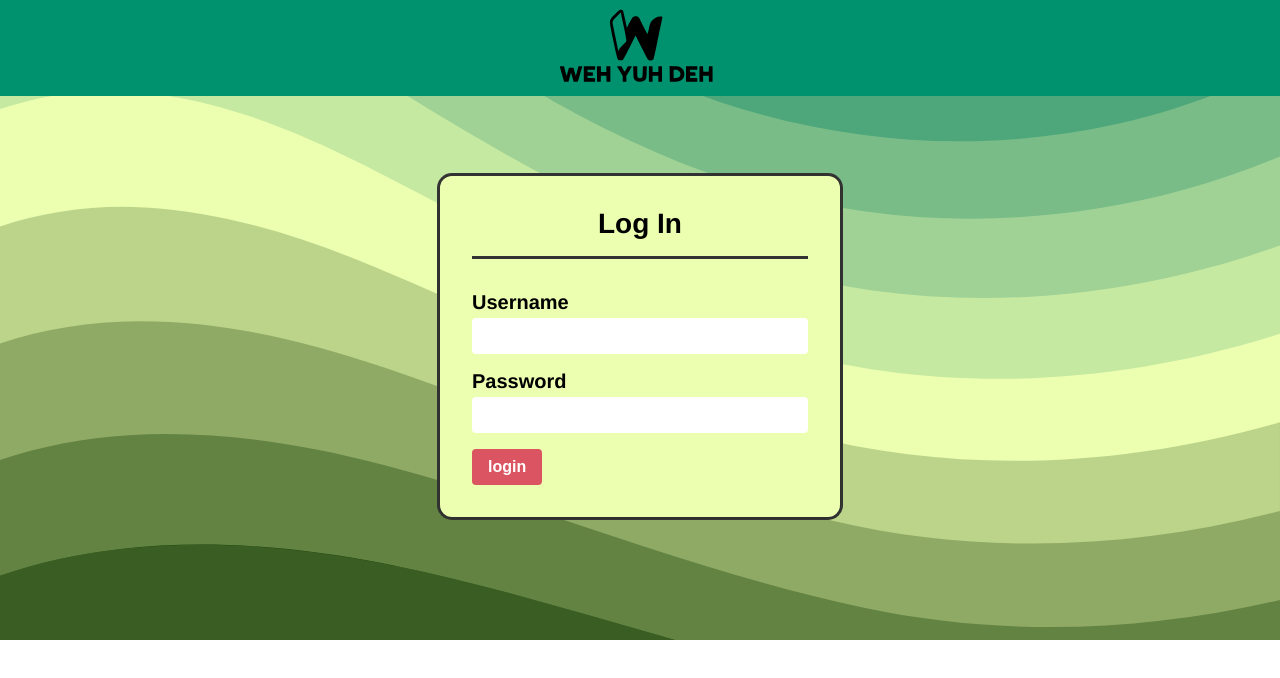
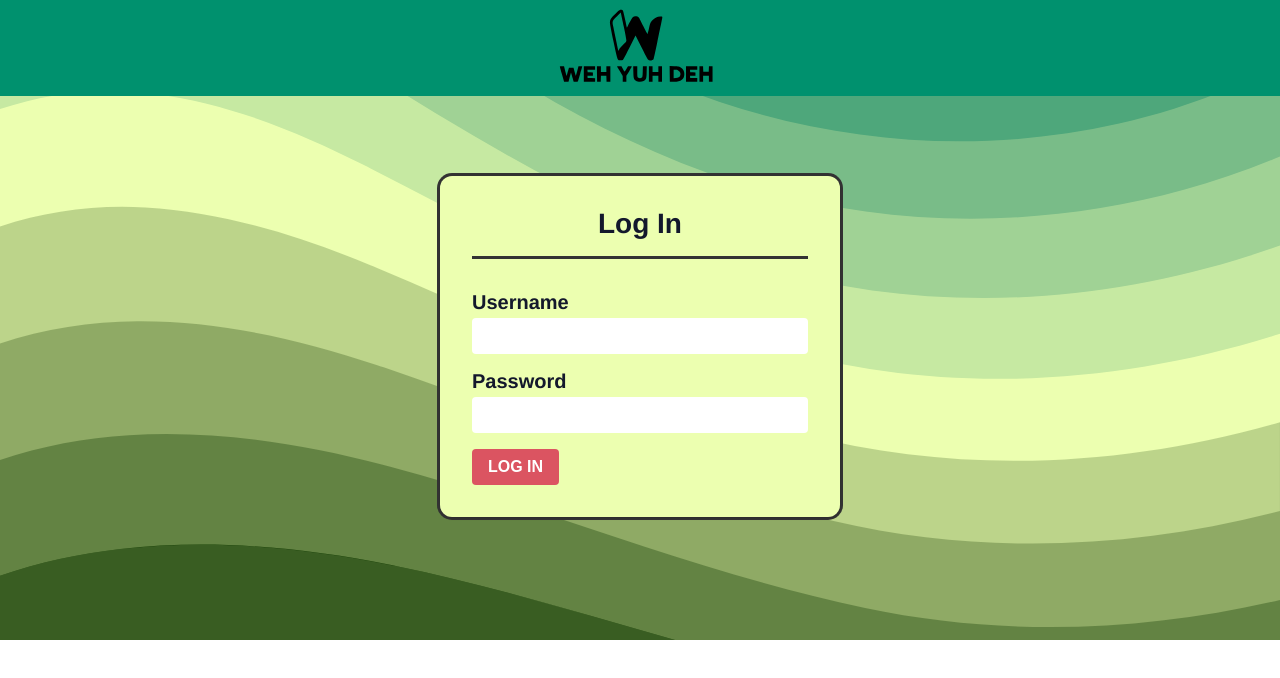
Before and after one commit to ajosephs1/capstone-wehyuhdeh, a React (Create React App) app: page /login in a window 1280 px wide. Shown: the top 678 px of the page. Built offline with nearby package versions, Linux system fonts and the light colour scheme.

Commit message:
Implement variables

```diff
--- a/src/pages/LoginPage/LoginPage.js
+++ b/src/pages/LoginPage/LoginPage.js
@@ -41,7 +41,7 @@ function LoginPage() {
           />
         </div>
 
-        <button type="submit" className = "login-form__button">login</button>
+        <button type="submit" className = "login-form__button">LOG IN</button>
       </form>
     </div>
   );
--- a/src/pages/LoginPage/LoginPage.scss
+++ b/src/pages/LoginPage/LoginPage.scss
@@ -1,4 +1,6 @@
 @use "../../styles/global" as *;
+@use "../../styles/colours" as *;
+
 
 body{
   background-image: url('../assets/images/liquid-cheese.svg');
@@ -6,12 +8,9 @@ body{
   background-size: cover;
 }
 
-.login{
-
-}
 
 .login-header{
-  background-color:#00916E ;
+  background-color: $teal ;
   width: 100%;
 
   &__logo{
@@ -23,7 +22,7 @@ body{
 }
 
 .login-form{
-  background-color: #ECFFB0;
+  background-color: $key-lime;
   padding: 2rem;
   width: 100%;
   max-width: 400px;
@@ -57,7 +56,7 @@ body{
   &__button{
     @include button;
     color: white;
-    background-color: #DB5461;
+    background-color: $infra-red;
     font-weight: 600;
     font-size: 1.0rem;
   }
--- a/src/pages/RegisterPage/RegisterPage.scss
+++ b/src/pages/RegisterPage/RegisterPage.scss
@@ -1,4 +1,5 @@
 @use "../../styles/global" as *;
+@use "../../styles/colours" as *;
 
 body{
   background-image: url('../assets/images/liquid-cheese.svg');
@@ -6,12 +7,8 @@ body{
   background-size: cover;
 }
 
-.register{
-
-}
-
 .register-header{
-  background-color:#00916E ;
+  background-color:$teal ;
   width: 100%;
 
   &__logo{
@@ -23,7 +20,7 @@ body{
 }
 
 .register-form{
-  background-color: #ECFFB0;
+  background-color: $key-lime;
   padding: 2rem;
   width: 100%;
   max-width: 400px;
@@ -57,7 +54,7 @@ body{
   &__button{
     @include button;
     color: white;
-    background-color: #DB5461;
+    background-color: $infra-red;
     font-weight: 600;
     font-size: 1.0rem;
   }
--- a/src/styles/_colours.scss
+++ b/src/styles/_colours.scss
@@ -0,0 +1,9 @@
+// primary colours
+$primary-text: #13182c; //instock-black, global text color
+$secondary-text: #5c667e; //slate, table column headers & placeholder text
+
+// colour palette
+$forest-green: #103900;
+$teal: #00916e;
+$key-lime: #ecffb0;
+$infra-red: #DB5461
--- a/src/styles/_global.scss
+++ b/src/styles/_global.scss
@@ -1,3 +1,6 @@
+@use "./colours" as *;
+
+
 *,
 *::before,
 *::after {
@@ -7,7 +10,7 @@
 
 body {
   font-family: Helvetica, sans-serif;
-  color: black;
+  color: $primary-text;
 }
 
 //   mixins
@@ -28,7 +31,7 @@ body {
   }
 
   &:focus {
-    color: #000000;
+    color: $primary-text;
     opacity: 100;
     border-style: none;
     border: 2px solid  rgb(51, 51, 51);
```
